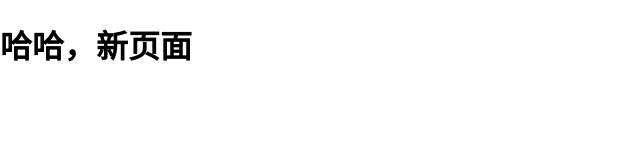
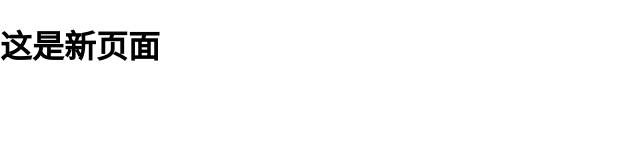
Before and after one commit to TookenStars/BANG, a plain HTML site: page new.html in a window 1280 px wide. Shown: the whole page, without its empty margins (0-640 px from the left). Drawn offline with Linux system fonts and the light colour scheme.

Commit message:
Update new.html

```diff
--- a/new.html
+++ b/new.html
@@ -3,9 +3,9 @@
   <head>
     <meta charset="utf-8">
     <meta name="viewport" content="width=device-width, initial-scale=1" />
-    <title>康文昌</title>
+    <title>二级页面</title>
     </head>
     <body style="margin: 0;">
-    <h1>哈哈，新页面</h1>
+    <h1>这是新页面</h1>
   </body>
 </html>
```
